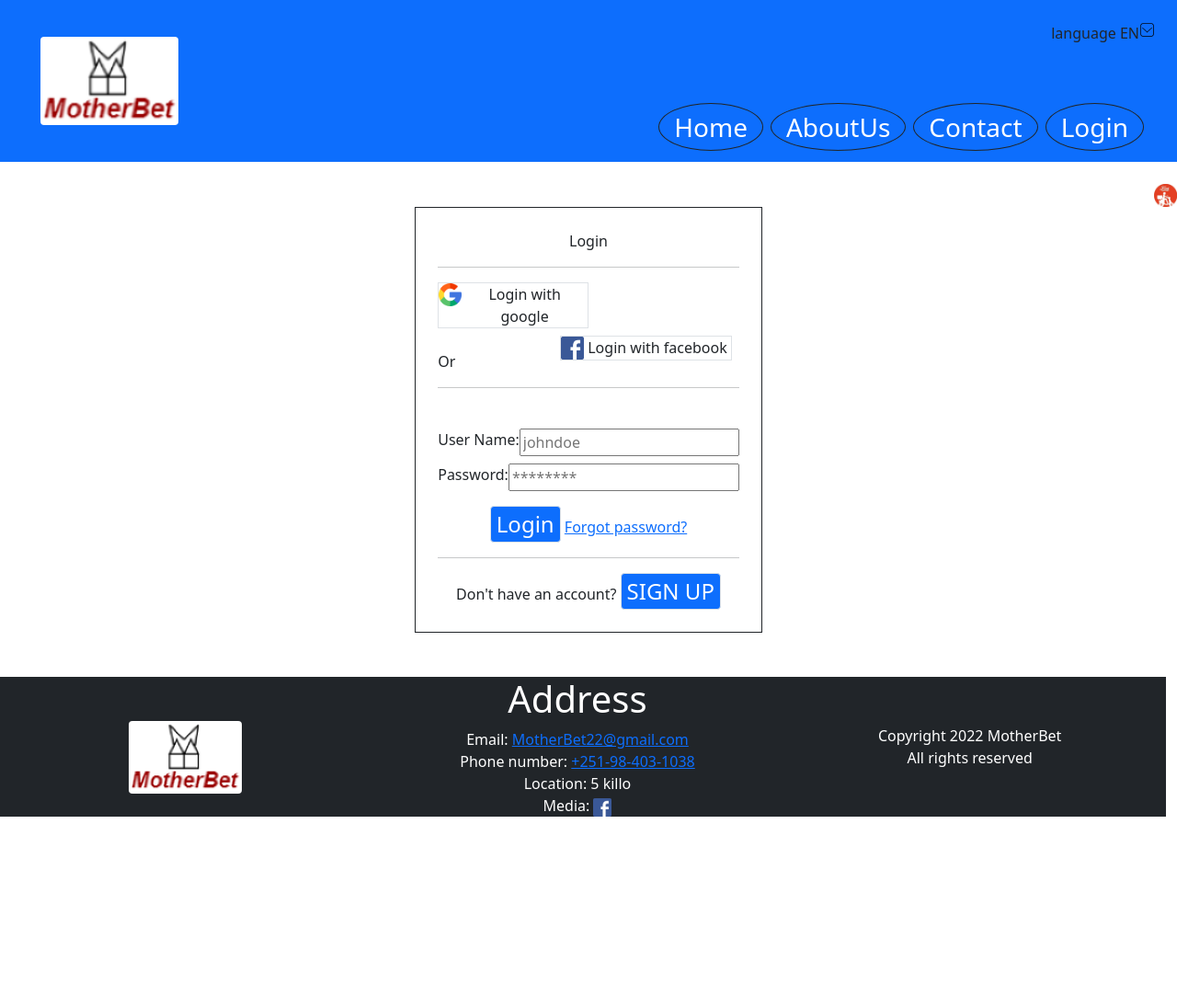
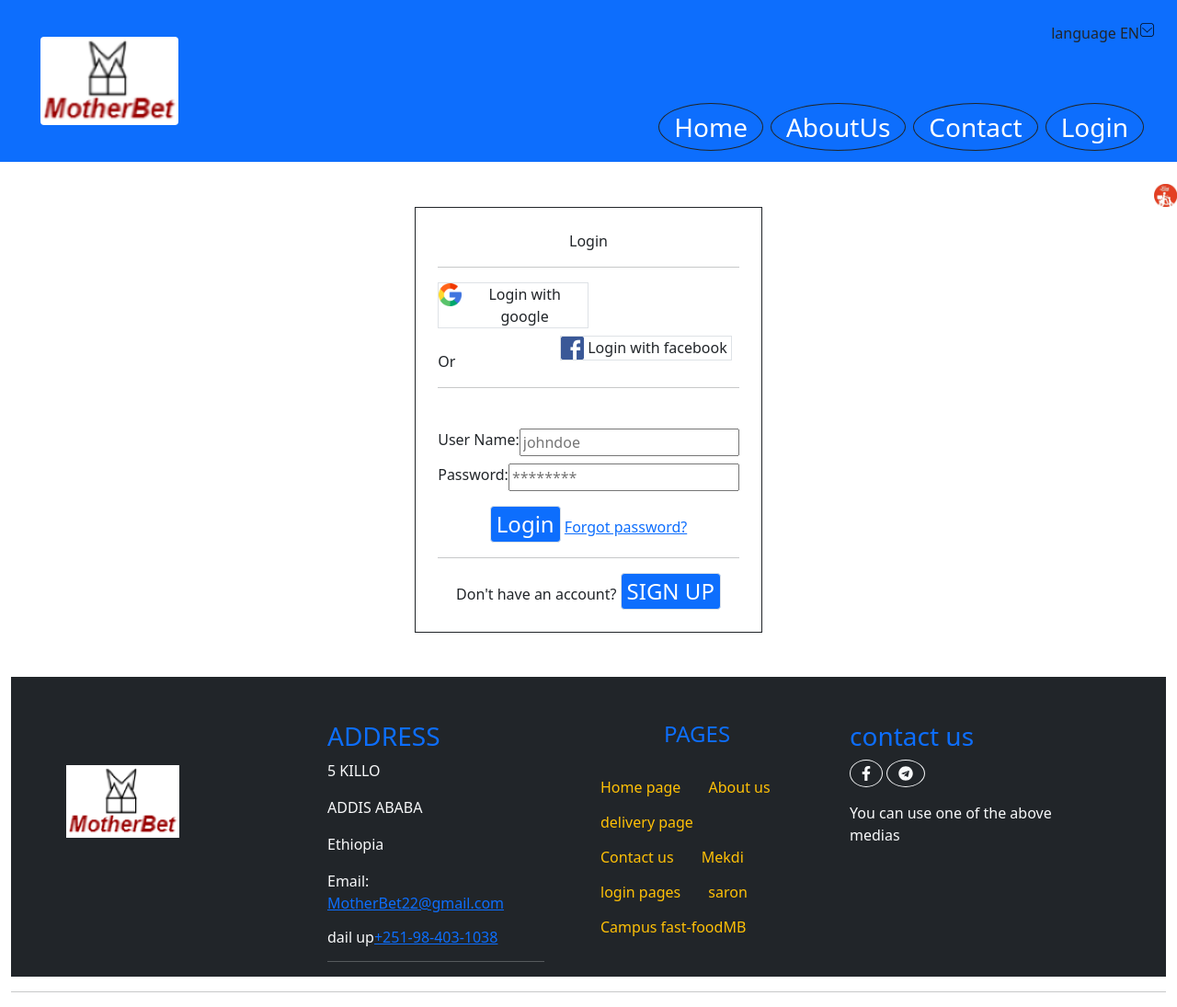
Before and after one commit to YosefAyele/Web-Design-And-Development-Group-Assignment, a plain HTML site: page src/loginPage.html in a window 1280 px wide. Shown: the whole page at 92% size. Before the commit the page ends 888 px from the top, so only its background shows below. Drawn offline with Linux system fonts and the light colour scheme.

Commit message:
Update loginPage.html

```diff
--- a/src/loginPage.html
+++ b/src/loginPage.html
@@ -95,26 +95,68 @@
         </div>
 
     </main>
-    <footer class="footer row bg-dark text-white text-center mt-5 w-100">
-        <div class="col"><img src="Images/Logo2.png" alt="logo of mother bet website"
-                class="footer__Logo mt-5 mx-2 rounded"></div>
-        <div class="footer__address col">
+        <footer class="container-fluid w-100 pt-5 mt-5 ">
+
+        <div class="container-fluid bg-dark text-light footer wow fadeIn w-100" data-wow-delay="0.1s">
             <div>
-                <h1>Address</h1>
+                <div class="row g-5 container-fluid w-100">
+                    <div class="col-lg-3 col-md-6">
+                        <img src="./Images/Logo2.png"class="pt-5" alt="logo photo">
+                    </div>
+
+                    <div class="col-lg-3 col-md-6">
+                        <h3 class="text-primary">ADDRESS<div><span></span></div>
+                        </h3>
+
+                        <p>5 KILLO</p>
+                        <p>ADDIS ABABA</p>
+                        <p>Ethiopia</p>
+                        <p>Email: <a href="mailto: MotherBet22@gmail.com" class="footer__address__email">MotherBet22@gmail.com</a></p>
+
+                        <h6 >dail up<a href="tel:+251-98-403-1038" class="footer__address__phone">+251-98-403-1038</a></h6>
+                        <hr>
+
+                    </div>
+
+
+                    <div class="col-lg-3 ml-auto">
+
+                            <h4 class="section-title ff-secondary text-start text-primary fw-normal mb-4 text-center ">
+                                PAGES</h4>
+                                <ul class="list-unstyled">
+                                    <a class="btn btn-link link-warning" href="/index.html" style="text-decoration:none;">Home page</a>
+                                <a class="btn btn-link link-warning " href="./src/aboutus.html"
+                                style="text-decoration:none;align-items:center">About us</a>
+                            <a class="btn btn-link link-warning" href="./delivery.html"
+                                style="text-decoration:none ;align-items:center">delivery page</a>
+                            <a class="btn btn-link link-warning" href="./ContactPage.html"
+                                style="text-decoration:none;align-items:center">Contact us</a>
+                            <a class="btn btn-link link-warning" href="./MekdiMB.html" style="text-decoration:none">Mekdi
+                                </a>
+                            <a class="btn btn-link link-warning" href="./loginPage.html"
+                                style="text-decoration:none;align-items:center">login pages</a>
+                            <a class="btn btn-link link-warning" href="./SaronMB.html"
+                                style="text-decoration:none;align-items:center">saron </a>
+                            <a class="btn btn-link link-warning" href="./Campus-fast-foodMB.html"
+                                style="text-decoration:none;align-items:center">Campus fast-foodMB</a>
+                        </ul>
+                    </div>
+                    <div class="col-lg-3 col-md-6">
+                        <h3 class="link-primary">contact us </h3>
+                        <div>
+                            <a class="btn btn-outline-light btn-social rounded-circle"
+                                href="https://www.facebook.com"><i class="fab fa-facebook-f"></i></a>
+                            <a class="btn btn-outline-light btn-social rounded-circle" href="https://t.me/fooddiscout"><i class="fab fa-telegram"></i></a>
+
+
+                        </div>
+                        <p class="mt-3">You can use one of the above medias</p>
+                    </div>
+                </div>
             </div>
-            <div>Email: <a href="mailto: MotherBet22@gmail.com" class="footer__address__email">MotherBet22@gmail.com</a>
-            </div>
-            <div>Phone number: <a href="tel:+251-98-403-1038" class="footer__address__phone">+251-98-403-1038</a></div>
-            <div class="footer__address__location">Location: 5 killo</div>
-            <div>Media: <a href="https://www.facebook.com/"><img src="Images/facebook-logo-493.png" alt="Facebook media"
-                        class="footer__address__media " style="width: 20px;"></a></div>
         </div>
-        <div class="footer__copyright col m-auto">
-            <div>Copyright 2022 MotherBet</div>
-            <div>All rights reserved</div>
-        </div>
+        <hr>
     </footer>
-
 </body>
 <style>
     .header__nav--ellipse:hover {
```
